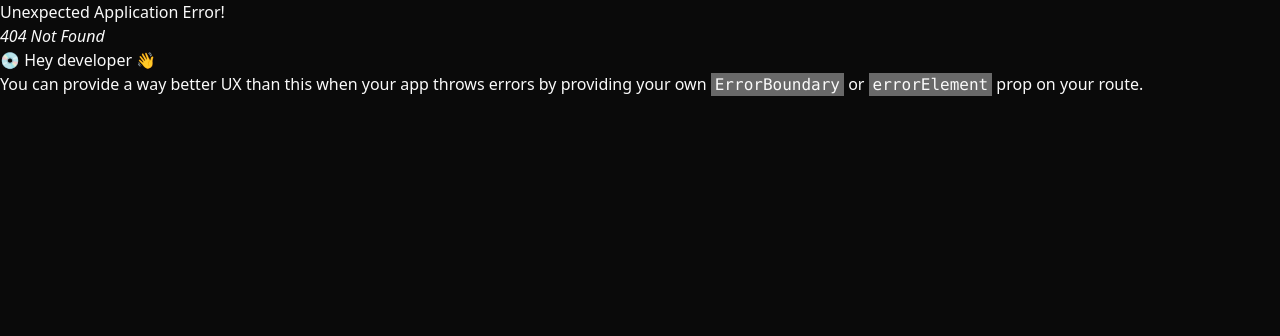
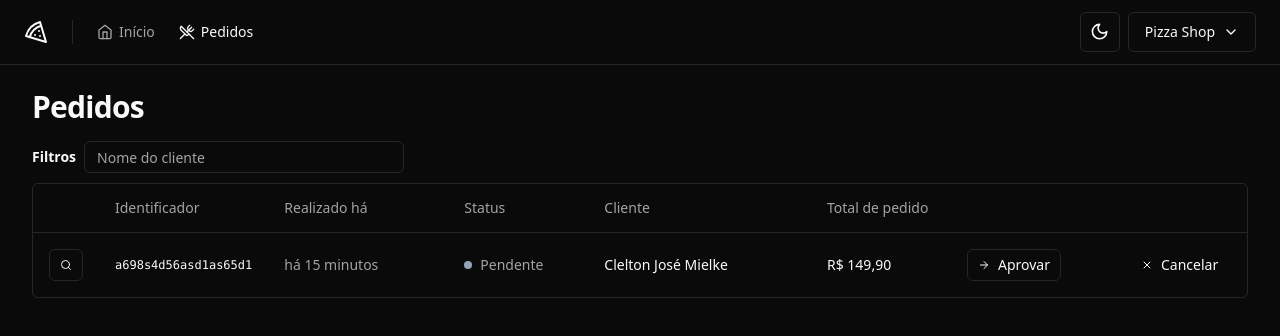
Before and after one commit to cleltonjm/pizza.shop, a React (Vite) app: page /orders in a window 1280 px wide. Before the commit this address had no page. Shown: the top 336 px of the page. Built offline with nearby package versions, Linux system fonts and the light colour scheme.

Commit message:
Listagem de pedidos

```diff
--- a/src/components/ui/button.tsx
+++ b/src/components/ui/button.tsx
@@ -22,6 +22,7 @@
       size: {
         default: "h-10 px-4 py-2",
         sm: "h-9 rounded-md px-3",
+        xs: "h-8 px-2.5",
         lg: "h-11 rounded-md px-8",
         icon: "h-10 w-10",
       },
--- /dev/null
+++ b/src/components/ui/table.tsx
@@ -0,0 +1,117 @@
+import * as React from "react"
+
+import { cn } from "@/lib/utils"
+
+const Table = React.forwardRef<
+  HTMLTableElement,
+  React.HTMLAttributes<HTMLTableElement>
+>(({ className, ...props }, ref) => (
+  <div className="relative w-full overflow-auto">
+    <table
+      ref={ref}
+      className={cn("w-full caption-bottom text-sm", className)}
+      {...props}
+    />
+  </div>
+))
+Table.displayName = "Table"
+
+const TableHeader = React.forwardRef<
+  HTMLTableSectionElement,
+  React.HTMLAttributes<HTMLTableSectionElement>
+>(({ className, ...props }, ref) => (
+  <thead ref={ref} className={cn("[&_tr]:border-b", className)} {...props} />
+))
+TableHeader.displayName = "TableHeader"
+
+const TableBody = React.forwardRef<
+  HTMLTableSectionElement,
+  React.HTMLAttributes<HTMLTableSectionElement>
+>(({ className, ...props }, ref) => (
+  <tbody
+    ref={ref}
+    className={cn("[&_tr:last-child]:border-0", className)}
+    {...props}
+  />
+))
+TableBody.displayName = "TableBody"
+
+const TableFooter = React.forwardRef<
+  HTMLTableSectionElement,
+  React.HTMLAttributes<HTMLTableSectionElement>
+>(({ className, ...props }, ref) => (
+  <tfoot
+    ref={ref}
+    className={cn(
+      "border-t bg-muted/50 font-medium [&>tr]:last:border-b-0",
+      className
+    )}
+    {...props}
+  />
+))
+TableFooter.displayName = "TableFooter"
+
+const TableRow = React.forwardRef<
+  HTMLTableRowElement,
+  React.HTMLAttributes<HTMLTableRowElement>
+>(({ className, ...props }, ref) => (
+  <tr
+    ref={ref}
+    className={cn(
+      "border-b transition-colors hover:bg-muted/50 data-[state=selected]:bg-muted",
+      className
+    )}
+    {...props}
+  />
+))
+TableRow.displayName = "TableRow"
+
+const TableHead = React.forwardRef<
+  HTMLTableCellElement,
+  React.ThHTMLAttributes<HTMLTableCellElement>
+>(({ className, ...props }, ref) => (
+  <th
+    ref={ref}
+    className={cn(
+      "h-12 px-4 text-left align-middle font-medium text-muted-foreground [&:has([role=checkbox])]:pr-0",
+      className
+    )}
+    {...props}
+  />
+))
+TableHead.displayName = "TableHead"
+
+const TableCell = React.forwardRef<
+  HTMLTableCellElement,
+  React.TdHTMLAttributes<HTMLTableCellElement>
+>(({ className, ...props }, ref) => (
+  <td
+    ref={ref}
+    className={cn("p-4 align-middle [&:has([role=checkbox])]:pr-0", className)}
+    {...props}
+  />
+))
+TableCell.displayName = "TableCell"
+
+const TableCaption = React.forwardRef<
+  HTMLTableCaptionElement,
+  React.HTMLAttributes<HTMLTableCaptionElement>
+>(({ className, ...props }, ref) => (
+  <caption
+    ref={ref}
+    className={cn("mt-4 text-sm text-muted-foreground", className)}
+    {...props}
+  />
+))
+TableCaption.displayName = "TableCaption"
+
+export {
+  Table,
+  TableHeader,
+  TableBody,
+  TableFooter,
+  TableHead,
+  TableRow,
+  TableCell,
+  TableCaption,
+}
--- /dev/null
+++ b/src/pages/app/orders/orders.tsx
@@ -0,0 +1,73 @@
+import { Button } from "@/components/ui/button";
+import { Input } from "@/components/ui/input";
+import { Table, TableBody, TableCell, TableHead, TableHeader, TableRow } from "@/components/ui/table";
+import { ArrowRight, Search, X } from "lucide-react";
+import { Helmet } from "react-helmet-async";
+
+export function Orders() {
+    return (
+        <>
+            <Helmet title="Pedidos" />
+            <div className="flex flex-col gap-4">
+                <h1 className="text-3xl font-bold tracking-tight">Pedidos</h1>
+            </div>
+            <div className="space-y-2.5">
+                <form className="flex items-center gap-2">
+                    <span className="text-sm font-semibold">Filtros</span>
+                    <Input placeholder="Nome do cliente" className="h-8 w-[320px]" />
+                </form>
+
+                <div className="border rounded-md">
+                    <Table>
+                        <TableHeader>
+                            <TableRow>
+                                <TableHead className="w-[64px]"></TableHead>
+                                <TableHead className="w-[140px]">Identificador</TableHead>
+                                <TableHead className="w-[180px]">Realizado há</TableHead>
+                                <TableHead className="w-[140px]">Status</TableHead>
+                                <TableHead>Cliente</TableHead>
+                                <TableHead className="w-[140px]">Total de pedido</TableHead>
+                                <TableHead className="w-[164px]"></TableHead>
+                                <TableHead className="w-[132px]"></TableHead>
+                            </TableRow>
+                        </TableHeader>
+                        <TableBody>
+                            <TableRow>
+                                <TableCell>
+                                    <Button variant="outline" size="xs">
+                                        <Search className="h-3 w-3" />
+                                        <span className="sr-only">Detalhes do pedido</span>
+                                    </Button>
+                                </TableCell>
+                                <TableCell className="font-mono text-xs font-medium">a698s4d56asd1as65d1</TableCell>
+                                <TableCell className="text-muted-foreground">
+                                    há 15 minutos
+                                </TableCell>
+                                <TableCell>
+                                    <div className="flex items-center gap-2">
+                                        <span className="h-2 w-2 rounded-full bg-slate-400" />
+                                        <span className="font-medium text-muted-foreground">Pendente</span>
+                                    </div>
+                                </TableCell>
+                                <TableCell className="font-medium">Clelton José Mielke</TableCell>
+                                <TableCell className="font-medium">R$ 149,90</TableCell>
+                                <TableCell>
+                                    <Button variant="outline" size="xs">
+                                        <ArrowRight className="h-3 w-3 mr-2" />
+                                        Aprovar
+                                    </Button>
+                                </TableCell>
+                                <TableCell className="">
+                                    <Button variant="ghost" size="xs">
+                                        <X className="h-3 w-3 mr-2" />
+                                        Cancelar
+                                    </Button>
+                                </TableCell>
+                            </TableRow>
+                        </TableBody>
+                    </Table>
+                </div>
+            </div>
+        </>
+    )
+}
--- a/src/routes.tsx
+++ b/src/routes.tsx
@@ -5,12 +5,16 @@
 import { AppLayout } from './pages/_layouts/app'
 import { AuthLayout } from './pages/_layouts/auth'
 import { SignUp } from './pages/auth/sign-up'
+import { Orders } from './pages/app/orders/orders'
 
 export const router = createBrowserRouter([
     {
         path: '/',
         element: <AppLayout />,
-        children: [{ path: '/', element: <Dashboard /> }],
+        children: [
+            { path: '/', element: <Dashboard /> },
+            { path: '/orders', element: <Orders /> },
+        ],
     },
 
     {
```
